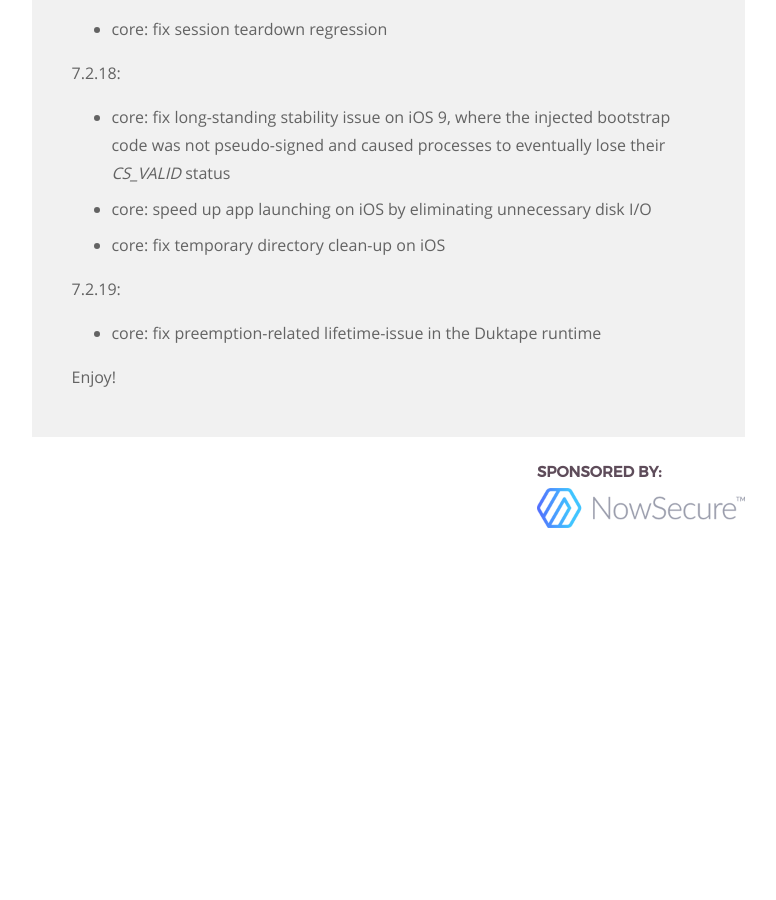
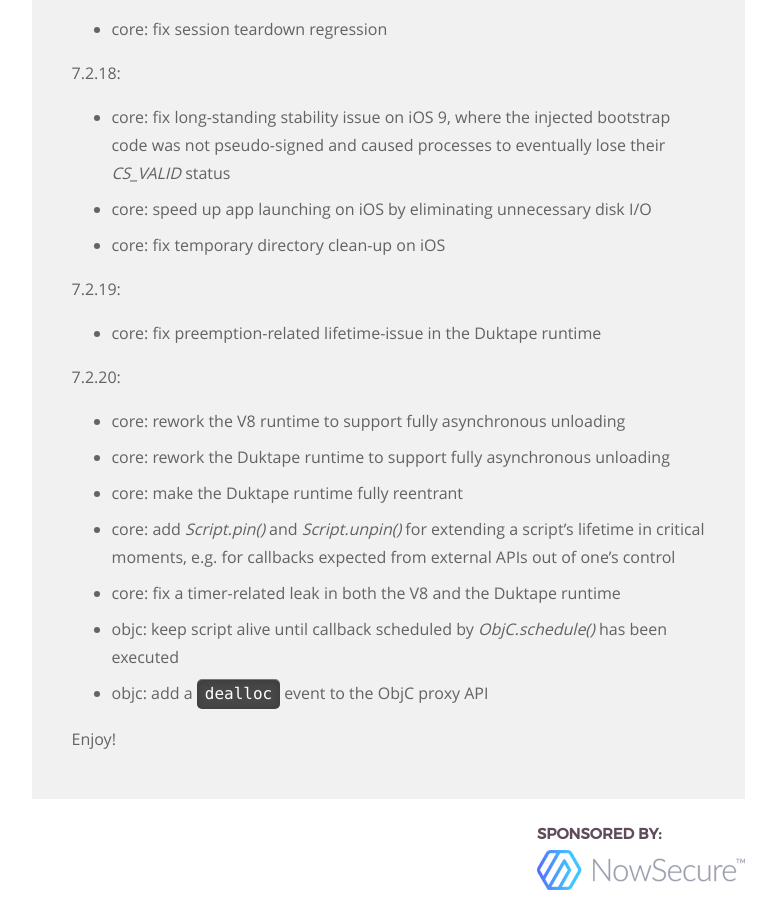
Before and after one commit to frida/frida-website, a Jekyll site: the page built from _posts/2016-06-02-frida-7-2-released.markdown, in a window 1280 px wide and 900 px high, scrolled down 5552 px. Shown: the whole window, without its empty margins (364-1140 px from the left). Built offline with Jekyll 4.4.1, drawn with Linux system fonts in a browser that asks for light colours; before the commit the page ends 6090 px from its top, so only the background shows below that.

Commit message:
Add release notes for 7.2.20

```diff
--- a/_posts/2016-06-02-frida-7-2-released.markdown
+++ b/_posts/2016-06-02-frida-7-2-released.markdown
@@ -230,4 +230,17 @@ So in closing, let's summarize the changes:
 
 - core: fix preemption-related lifetime-issue in the Duktape runtime
 
+7.2.20:
+
+- core: rework the V8 runtime to support fully asynchronous unloading
+- core: rework the Duktape runtime to support fully asynchronous unloading
+- core: make the Duktape runtime fully reentrant
+- core: add *Script.pin()* and *Script.unpin()* for extending a script's
+        lifetime in critical moments, e.g. for callbacks expected from external
+        APIs out of one's control
+- core: fix a timer-related leak in both the V8 and the Duktape runtime
+- objc: keep script alive until callback scheduled by *ObjC.schedule()* has
+        been executed
+- objc: add a `dealloc` event to the ObjC proxy API
+
 Enjoy!
```
